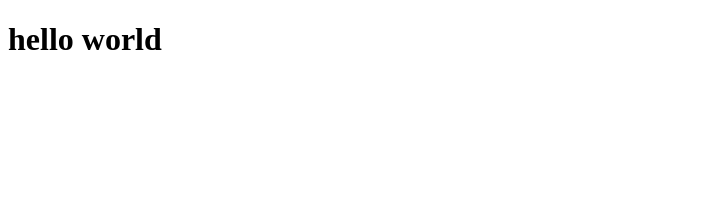
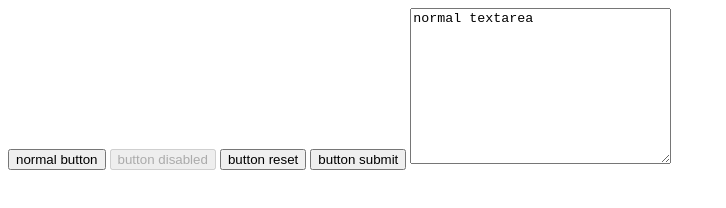
Before and after one commit to t0m0t0w/my-coding-projects, a plain HTML site: page testhtml/index.html in a window 1280 px wide. Shown: the whole page, without its empty margins (0-726 px from the left). Drawn offline with Linux system fonts and the light colour scheme.

Commit message:
Update index.html

```diff
--- a/testhtml/index.html
+++ b/testhtml/index.html
@@ -4,9 +4,13 @@
     <meta charset="UTF-8">
     <meta http-equiv="X-UA-Compatible" content="IE=edge">
     <meta name="viewport" content="width=device-width, initial-scale=1.0">
-    <title>helo me just testin</title>
+    <title>testing board</title>
 </head>
 <body>
-    <h1>hello world</h1>
+    <button>normal button</button>
+    <button disabled="disabled">button disabled</button>
+    <button type="reset">button reset</button>
+    <button type="submit">button submit</button>
+    <textarea name="text" id="1" cols="30" rows="10">normal textarea</textarea>
 </body>
 </html>
```
